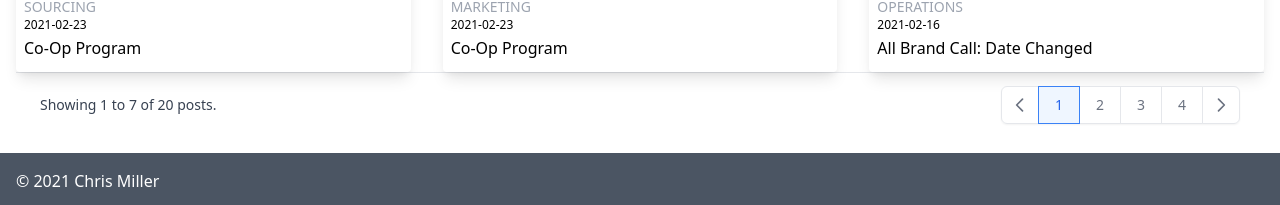
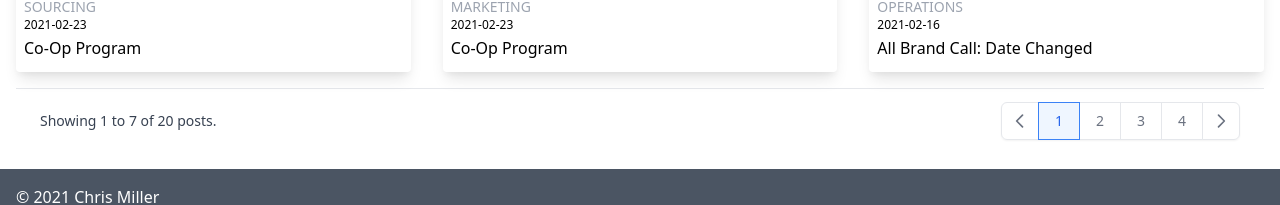
Before and after one commit to kairix-gh/cmp-intranet, a Vue app: page /news/1 in a window 1280 px wide. Shown: the part 994-1199 px from the top of the page. Built offline with nearby package versions, Linux system fonts and the light colour scheme.

Commit message:
- Fix margin on News view - Add ItemDescriptor property to Pagination component

```diff
--- a/src/components/Pagination/Pagination.vue
+++ b/src/components/Pagination/Pagination.vue
@@ -16,7 +16,7 @@
         <div class="hidden sm:flex-1 sm:flex sm:items-center sm:justify-between">
             <div>
                 <p class="text-sm text-gray-700 py-2.5">
-                    Showing <span class="font-medium">{{ startingCount }}</span> to <span class="font-medium">{{ endingCount }}</span> of <span class="font-medium">{{ TotalItems }}</span> posts.
+                    Showing <span class="font-medium">{{ startingCount }}</span> to <span class="font-medium">{{ endingCount }}</span> of <span class="font-medium">{{ TotalItems }}</span> {{ ItemDescriptor }}.
                 </p>
             </div>
             <div v-if="totalPages > 1">
@@ -62,6 +62,11 @@ export default defineComponent({
             required: true,
             default: 1
         },
+        ItemDescriptor: {
+            type: String,
+            required: false,
+            default: "items"
+        }
     },
     setup(props,  { emit }: { emit: ((eventName: string, payload: number) => void) }) {
         const totalPages = computed(function(): number {
--- a/src/views/News.vue
+++ b/src/views/News.vue
@@ -6,7 +6,9 @@
             <NewsPostComponent :Post="item" v-for="item in newsPosts.slice(arrayStart, arrayEnd)" :key="item" />
         </div>
 
-        <Pagination :TotalItems="newsPosts.length-1" :CurrentPage="currentPage" :ItemsOnFirstPage="itemsOnFirstPage" :ItemsPerPage="itemsPerPage" v-on:requestPageChange="requestPageChangeEvent" />
+        <div class="mt-4">
+            <Pagination :TotalItems="newsPosts.length-1" :CurrentPage="currentPage" :ItemsOnFirstPage="itemsOnFirstPage" :ItemsPerPage="itemsPerPage" v-on:requestPageChange="requestPageChangeEvent" ItemDescriptor="posts" />
+        </div>
     </div>
 </template>
 
```
